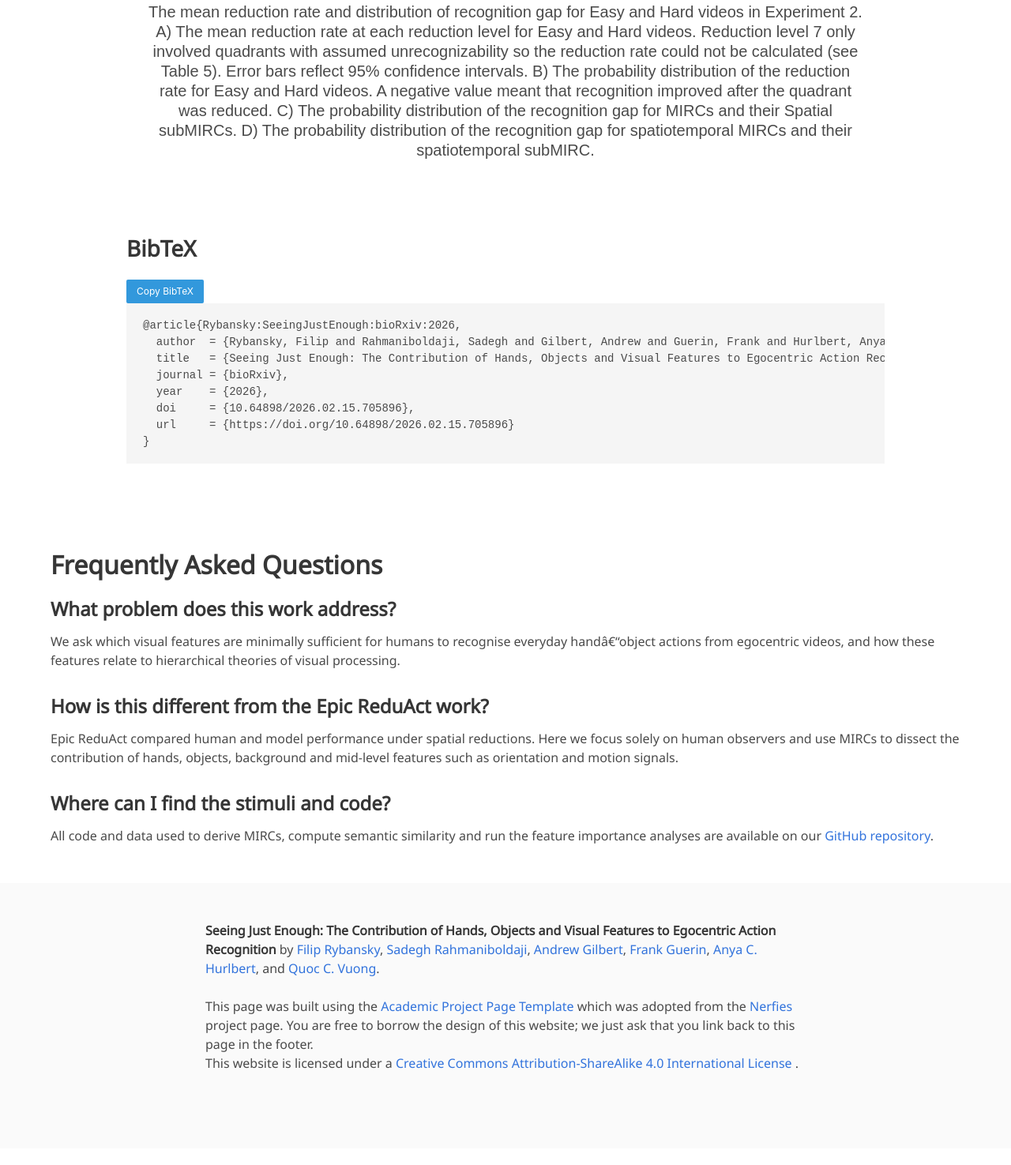
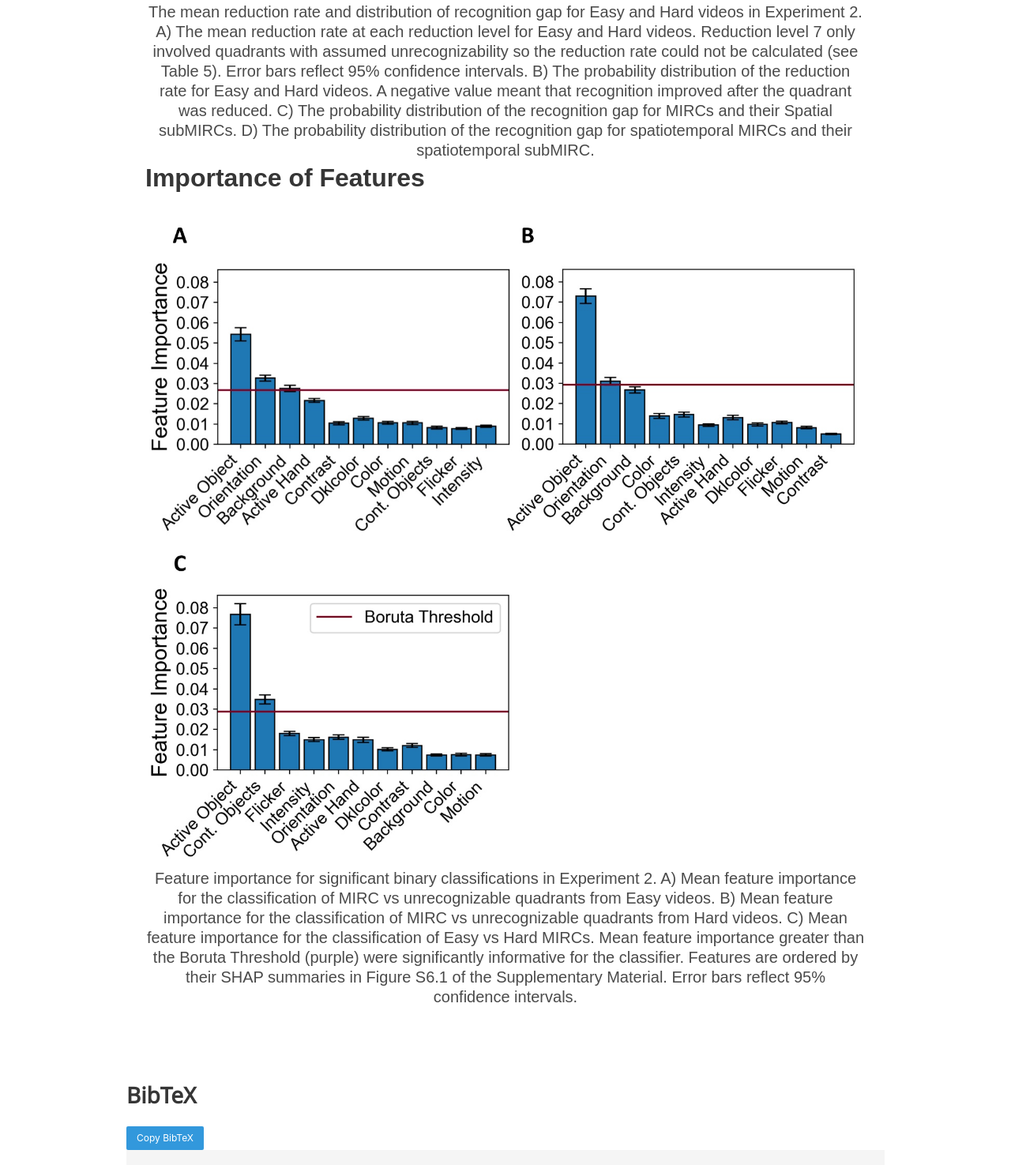
Before and after one commit to andrewjohngilbert/VisualFeats, a plain HTML site: page index.html in a window 1280 px wide. Shown: the part 3877-5352 px from the top of the page at 79% size. Before the commit the page ends 5331 px from the top, so only its background shows below. Drawn offline with nearby package versions, Linux system fonts and the light colour scheme; some icons are missing; a web font is replaced by a local one.

Commit message:
Add feature-importance figure and captions
Add a new feature-importance image and related captions to the Key Findings section. Introduces assets/VisualFeatsResultsFeatures.jpg and updates index.html: refines the alt text for the existing results figure, adds an "Importance of Features" heading, inserts the new image, and provides a detailed subtitle describing feature importance results (SHAP summaries, Boruta threshold, and confidence intervals) for Experiment 2.

```diff
--- a/index.html
+++ b/index.html
@@ -244,10 +244,14 @@
     <div class="container is-max-desktop">
       <div class="hero-body">
         <h2 class="title is-3">Key Findings</h2>
-        <!-- TODO: replace with a results figure (e.g. feature importance / recognition gap) -->
-        <img src="assets/VisualFeatsResults.jpg" alt="Summary of recognition decline and feature importance">
+        <img src="assets/VisualFeatsResults.jpg" alt="Summary of recognition decline and recognition gap results">
         <h2 class="subtitle has-text-centered">
           The mean reduction rate and distribution of recognition gap for Easy and Hard videos in Experiment 2. A) The mean reduction rate at each reduction level for Easy and Hard videos. Reduction level 7 only involved quadrants with assumed unrecognizability so the reduction rate could not be calculated (see Table 5). Error bars reflect 95% confidence intervals. B) The probability distribution of the reduction rate for Easy and Hard videos. A negative value meant that recognition improved after the quadrant was reduced. C) The probability distribution of the recognition gap for MIRCs and their Spatial subMIRCs. D) The probability distribution of the recognition gap for spatiotemporal MIRCs and their spatiotemporal subMIRC.
+        </h2>
+        <h2 class="title is-3">Importance of Features</h2>
+        <img src="assets/VisualFeatsResultsFeatures.jpg" alt="Summary of feature importance">
+        <h2 class="subtitle has-text-centered">
+          Feature importance for significant binary classifications in Experiment 2. A) Mean feature importance for the classification of MIRC vs unrecognizable quadrants from Easy videos. B) Mean feature importance for the classification of MIRC vs unrecognizable quadrants from Hard videos. C) Mean feature importance for the classification of Easy vs Hard MIRCs. Mean feature importance greater than the Boruta Threshold (purple) were significantly informative for the classifier. Features are ordered by their SHAP summaries in Figure S6.1 of the Supplementary Material. Error bars reflect 95% confidence intervals.
         </h2>
       </div>
     </div>
```
Also changed, not shown: assets/VisualFeatsResultsFeatures.jpg (added).
